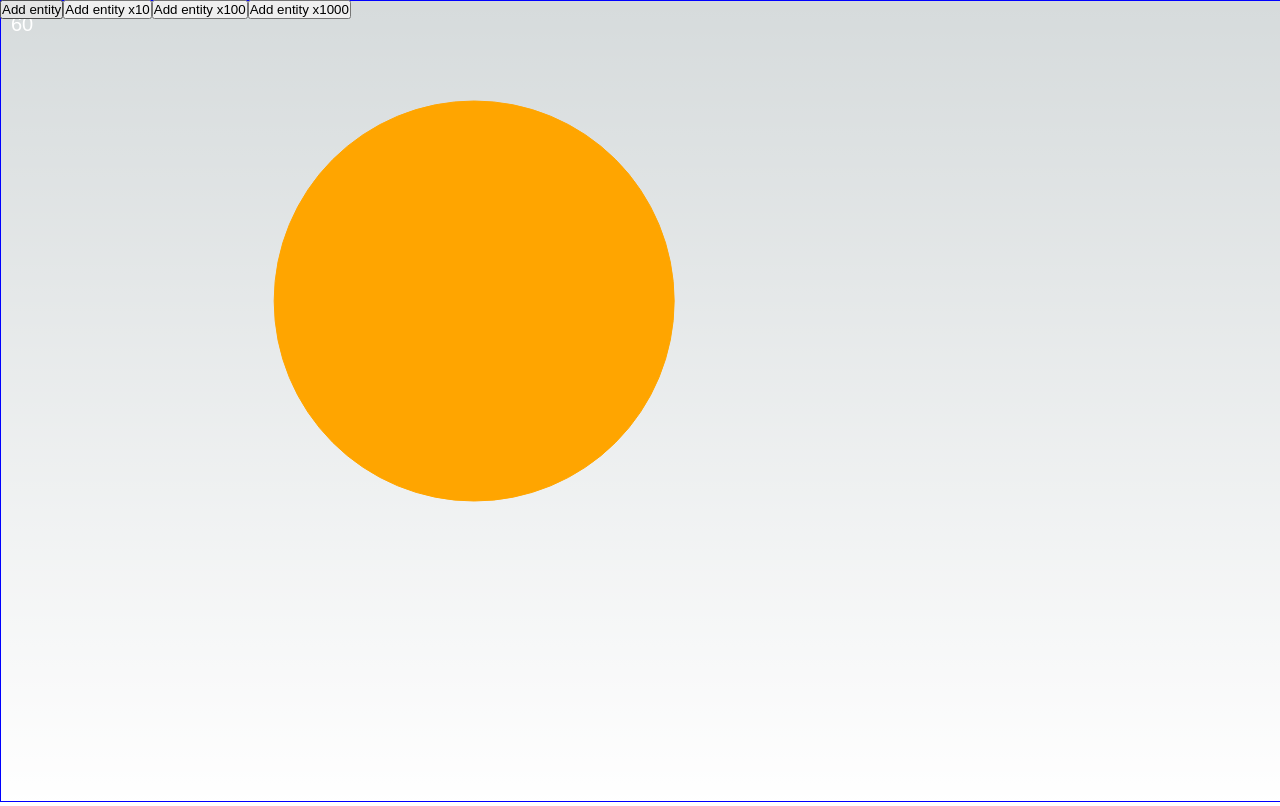
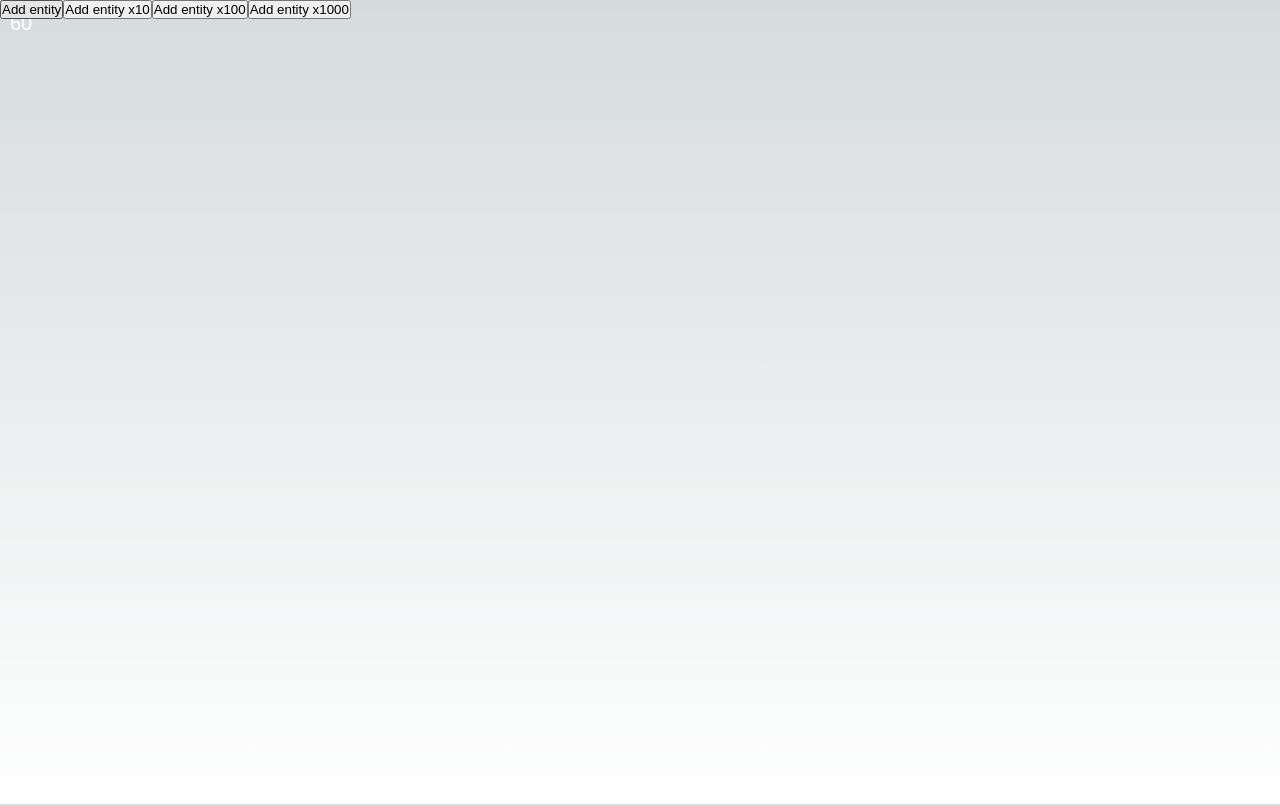
Before and after one commit to Hoijof/EngineXf, a Next.js app: page / in a window 1280 px wide. Built offline with nearby package versions, Linux system fonts and the light colour scheme.

Commit message:
feat: add touch controls

```diff
--- a/domain/TestEntity1.ts
+++ b/domain/TestEntity1.ts
@@ -15,8 +15,8 @@ export class TestEntity1 extends Entity {
         this.addComponent(new PhysicsComponent({
             speed: new DOMPoint(10, 10),
             ...physicsComponent
-        }, this.componentMethods));
+        }));
 
-        this.addComponent(new RenderComponent({ color: "random", shape: "circle"}, this.componentMethods));
+        this.addComponent(new RenderComponent({ color: "random", shape: "circle"}));
     }
 }
--- a/engine/Component.ts
+++ b/engine/Component.ts
@@ -16,4 +16,8 @@ export class Component {
     onCollision(other: Entity, transform: Transform) {
         // console.log("onCollision", this, other);
     }
+
+    addListeners(componentMethods: any = {}) {
+
+    }
 }
--- a/engine/Entity.ts
+++ b/engine/Entity.ts
@@ -36,6 +36,8 @@ export class Entity {
 
     addComponent(component: Component) {
         this.components.push(component);
+
+        component.addListeners(this.componentMethods);
     }
 
     removeComponent(component: Component) {
--- a/engine/globalCollisions.ts
+++ b/engine/globalCollisions.ts
@@ -3,7 +3,7 @@ import { Entity } from "./Entity";
 export function checkCollisions(entities: Entity[], width: number, height: number) {
     for (let i = 0; i < entities.length; i++) {
         // Check for edge collisions
-        entities[i].componentMethods.checkEdgeCollisions(entities[i].transform, width, height);
+        entities[i].componentMethods.checkEdgeCollisions(entities[i].transform, {width, height});
 
         for (let j = i + 1; j < entities.length; j++) {
             if (isIntersecting(entities[i], entities[j])) {
--- a/engine/index.ts
+++ b/engine/index.ts
@@ -1,11 +1,11 @@
 import { gk, sk } from '../consts';
-import {Engine, Mouse, PHASE} from '../types';
+import { Engine, Mouse, PHASE } from '../types';
 import { Entity } from './Entity';
 import { Component } from './Component';
 import { checkCollisions } from './globalCollisions';
 
 let engine: Engine;
-let updateCallback = (engine: Engine) => {};
+let updateCallback = (engine: Engine) => { };
 
 export function init(canvas: HTMLCanvasElement, uc: (engine: Engine) => void) {
     engine = {
@@ -37,6 +37,10 @@ export function init(canvas: HTMLCanvasElement, uc: (engine: Engine) => void) {
             pressed: new Set(),
             released: new Set(),
         },
+        touch: {
+            ongoingTouches: [],
+            endedTouches: [],
+        }
     };
 
     resize(window.innerWidth, window.innerHeight);
@@ -103,28 +107,14 @@ export function cleanup() {
 
     engine.keyboard.pressed.clear();
     engine.keyboard.released.clear();
+
+    engine.touch.endedTouches = [];
 }
 
 export function draw() {
     const { canvas, ctx, fps, width, height, mouse, keyboard } = engine;
 
     ctx.clearRect(0, 0, width, height);
-
-    // Draw fps counter
-    ctx.fillStyle = 'white';
-    ctx.font = '20px Arial';
-    ctx.fillText(fps.toString(), 10, 30);
-
-    // Draw mouse position
-    if (gk('DEBUG')) {
-        // ctx.strokeRect(0, 0, canvas.width, canvas.height);
-        ctx.fillText(`x: ${mouse.x} y: ${mouse.y} down: ${mouse.down} up: ${mouse.up} pressed: ${mouse.pressed} released: ${mouse.released} wheel: ${mouse.wheel}`, 10, 60);
-
-        ctx.fillText(`Down: ${Array.from(keyboard.down).join(' ')}`, 10, 90);
-        ctx.fillText(`Up: ${Array.from(keyboard.up).join(' ')}`, 10, 120);
-
-        ctx.fillText(`width: ${width} height: ${height}`, 100, 30);
-    }
 
     // Draw Entities
     engine.entities.forEach(entity => {
@@ -137,6 +127,41 @@ export function draw() {
         }
     });
 
+    // Draw fps counter
+    ctx.fillStyle = 'white';
+    ctx.strokeStyle = 'white';
+    ctx.font = '20px Arial';
+
+    // Draw mouse position
+    if (gk('DEBUG')) {
+        ctx.fillStyle = 'black';
+        ctx.strokeRect(0, 0, canvas.width, canvas.height);
+        ctx.fillRect(0, 0, 800, 150);
+
+        ctx.fillStyle = 'white';
+        ctx.fillText(`x: ${mouse.x} y: ${mouse.y} down: ${mouse.down} up: ${mouse.up} pressed: ${mouse.pressed} released: ${mouse.released} wheel: ${mouse.wheel}`, 10, 60);
+
+        ctx.fillText(`Down: ${Array.from(keyboard.down).join(' ')}`, 10, 90);
+        ctx.fillText(`Up: ${Array.from(keyboard.up).join(' ')}`, 10, 120);
+
+        ctx.fillText(`width: ${width} height: ${height}`, 100, 30);
+
+        // Draw touch
+        ctx.fillStyle = 'yellow';
+        ctx.strokeStyle = 'blue';
+        ctx.lineWidth = 4;
+
+        for (let i = 0; i < engine.touch.ongoingTouches.length; i++) {
+            const { x, y } = engine.touch.ongoingTouches[i];
+
+            ctx.beginPath();
+            ctx.arc(x, y, 4, 0, 2 * Math.PI, false); // a circle at the start
+            ctx.fill();
+            ctx.stroke();
+        }
+    }
+
+    ctx.fillText(fps.toString(), 10, 30);
 }
 
 export function resize(width: number, height: number) {
@@ -166,7 +191,7 @@ export function addKeyDown(key: string) {
 
 
 export function addKeyUp(key: string) {
-    const {keyboard} = engine;
+    const { keyboard } = engine;
 
     if (keyboard.keys.has(key)) {
         keyboard.up.add(key);
@@ -175,7 +200,125 @@ export function addKeyUp(key: string) {
     }
 }
 
-export function addEntity(entity : Entity) {
+// #region Touch
+function handleStart(evt: TouchEvent) {
+    const { ctx } = engine;
+
+    evt.preventDefault();
+    console.log('touchstart.');
+    const el = document.getElementById('canvas');
+    const touches = evt.changedTouches;
+
+    for (let i = 0; i < touches.length; i++) {
+        console.log(`touchstart: ${i}.`);
+        engine.touch.ongoingTouches.push(copyTouch(touches[i]));
+        const color = colorForTouch(touches[i]);
+        console.log(`color of touch with id ${touches[i].identifier} = ${color}`);
+        ctx.beginPath();
+        ctx.arc(touches[i].pageX, touches[i].pageY, 4, 0, 2 * Math.PI, false);  // a circle at the start
+        ctx.fillStyle = color;
+        ctx.fill();
+    }
+}
+
+function handleMove(evt: TouchEvent) {
+    const { ctx, touch: { ongoingTouches } } = engine;
+
+    evt.preventDefault();
+    const el = document.getElementById('canvas') as HTMLCanvasElement;
+    const touches = evt.changedTouches;
+
+    for (let i = 0; i < touches.length; i++) {
+        const color = colorForTouch(touches[i]);
+        const idx = ongoingTouchIndexById(touches[i].identifier);
+
+        if (idx >= 0) {
+            console.log(`continuing touch ${idx}`);
+            ctx.beginPath();
+            console.log(`ctx.moveTo( ${ongoingTouches[idx].x}, ${ongoingTouches[idx].y} );`);
+            ctx.moveTo(ongoingTouches[idx].x, ongoingTouches[idx].y);
+            console.log(`ctx.lineTo( ${touches[i].pageX}, ${touches[i].pageY} );`);
+            ctx.lineTo(touches[i].pageX, touches[i].pageY);
+            ctx.lineWidth = 4;
+            ctx.strokeStyle = color;
+            ctx.stroke();
+
+            ongoingTouches.splice(idx, 1, copyTouch(touches[i]));  // swap in the new touch record
+        } else {
+            console.log('can\'t figure out which touch to continue');
+        }
+    }
+}
+
+function handleEnd(evt: TouchEvent) {
+    const { ctx, touch: { ongoingTouches, endedTouches } } = engine;
+
+    evt.preventDefault();
+    console.log("touchend");
+    const el = document.getElementById('canvas');
+
+    const touches = evt.changedTouches;
+
+    for (let i = 0; i < touches.length; i++) {
+        const color = colorForTouch(touches[i]);
+        let idx = ongoingTouchIndexById(touches[i].identifier);
+
+        if (idx >= 0) {
+            ctx.lineWidth = 4;
+            ctx.fillStyle = color;
+            ctx.beginPath();
+            ctx.moveTo(ongoingTouches[idx].x, ongoingTouches[idx].y);
+            ctx.lineTo(touches[i].pageX, touches[i].pageY);
+            ctx.fillRect(touches[i].pageX - 4, touches[i].pageY - 4, 8, 8);  // and a square at the end
+            ongoingTouches.splice(idx, 1);  // remove it; we're done
+            endedTouches.push(copyTouch(touches[i]));
+        } else {
+            console.log('can\'t figure out which touch to end');
+        }
+    }
+}
+
+function handleCancel(evt: TouchEvent) {
+    evt.preventDefault();
+    console.log('touchcancel.');
+    const touches = evt.changedTouches;
+
+    for (let i = 0; i < touches.length; i++) {
+        let idx = ongoingTouchIndexById(touches[i].identifier);
+        engine.touch.ongoingTouches.splice(idx, 1);  // remove it; we're done
+    }
+}
+
+function colorForTouch(touch: Touch) {
+    let r: any = (touch.identifier + 5) % 16;
+    let g: any = Math.floor((touch.identifier + 6) / 3) % 16;
+    let b: any = Math.floor((touch.identifier + 4) / 7) % 16;
+    r = r.toString(16); // make it a hex digit
+    g = g.toString(16); // make it a hex digit
+    b = b.toString(16); // make it a hex digit
+    const color = `#${r}${g}${b}`;
+    return 'white';
+}
+
+function copyTouch({ identifier, pageX, pageY }: Touch) {
+    return { identifier, x: pageX, y: pageY };
+}
+
+function ongoingTouchIndexById(idToFind: number) {
+    const { ongoingTouches } = engine.touch;
+
+    for (let i = 0; i < ongoingTouches.length; i++) {
+        const id = ongoingTouches[i].identifier;
+
+        if (id === idToFind) {
+            return i;
+        }
+    }
+    return -1;    // not found
+}
+// #endregion
+
+export function addEntity(entity: Entity) {
     engine.entities.add(entity);
 }
 
@@ -191,6 +334,19 @@ function setListeners() {
             sk('DEBUG', !gk('DEBUG'));
         }
     });
+
+    // #region Setup events
+    window.onresize = () => {
+        resize(window.innerWidth, window.innerHeight);
+    };
+
+    const el = document.getElementById('canvas') as HTMLCanvasElement;
+    el.addEventListener('touchstart', handleStart);
+    el.addEventListener('touchend', handleEnd);
+    el.addEventListener('touchcancel', handleCancel);
+    el.addEventListener('touchmove', handleMove);
+
+    console.log('Touch Initialized.');
 }
 
 // #endRegion
--- a/pages/index.tsx
+++ b/pages/index.tsx
@@ -4,6 +4,7 @@ import { useEffect, useRef } from 'react'
 import { gk } from '../consts';
 
 import {init, step, resize, mouseUpdate, addKeyUp, addKeyDown, addEntity, clearEntities} from '../engine/index';
+import { Transform } from '../engine/Transform';
 import { getRandomFloat } from '../utils';
 import { TestEntity1 } from './../domain/TestEntity1';
 
@@ -24,11 +25,6 @@ export default function Home() {
 
       requestAnimationFrame(render);
     }
-
-    // #region Setup events
-    window.onresize = () => {
-      resize(window.innerWidth, window.innerHeight);
-    };
 
     document.addEventListener('mousemove', (e) => {
       const canvas = canvasRef.current as unknown as HTMLCanvasElement;
@@ -85,17 +81,29 @@ export default function Home() {
       if (engine.keyboard.pressed.has('r')) {
         clearEntities();
       }
+
+      if (engine.mouse.pressed) {
+        addRandomEntity({position: new DOMPoint(engine.mouse.x, engine.mouse.y)});
+      }
+
+      const { endedTouches } = engine.touch;
+
+      if (endedTouches.length) {
+        for (const touch of endedTouches) {
+          addRandomEntity({position: new DOMPoint(touch.x, touch.y)});
+        }
+      }
     });
 
     render();
     // setup game?
 
 
-    addEntity(new TestEntity1({ name: 'Manolo', transform: {position: new DOMPoint(150, 300), scale: new DOMPoint(100, 200)}, physicsComponent: {speed: new DOMPoint(-50, 0)}}));
-    addEntity(new TestEntity1({ name: 'Manolo', transform: {position: new DOMPoint(120, 300), scale: new DOMPoint(200, 200)}, physicsComponent: {speed: new DOMPoint(50, 0)}}));
+    // addEntity(new TestEntity1({ name: 'Manolo', transform: {position: new DOMPoint(150, 300), scale: new DOMPoint(100, 200)}, physicsComponent: {speed: new DOMPoint(-50, 0)}}));
+    // addEntity(new TestEntity1({ name: 'Manolo', transform: {position: new DOMPoint(120, 300), scale: new DOMPoint(200, 200)}, physicsComponent: {speed: new DOMPoint(50, 0)}}));
   });
 
-  const addRandomEntity = () => {
+  const addRandomEntity = (transform: Partial<Transform> | any = {}) => {
     const x = Math.random() * window.innerWidth;
     const y = Math.random() * window.innerHeight;
 
@@ -103,7 +111,7 @@ export default function Home() {
     const speed = new DOMPoint(getRandomFloat(-50, 50), getRandomFloat(-50, 50));
     const scale = new DOMPoint(getRandomFloat(8, 25), getRandomFloat(8, 25));
 
-    addEntity(new TestEntity1({name: 'manolo', transform: {position, scale}, physicsComponent: {speed}}));
+    addEntity(new TestEntity1({name: 'manolo', transform: {position, scale, ...transform}, physicsComponent: {speed}}));
   }
 
   const addRandomEntityTimes = (times: number) => {
@@ -122,7 +130,7 @@ export default function Home() {
         <link rel="icon" href="/favicon.ico" />
       </Head>
       <main >
-        <canvas id='mainCanvas' ref={canvasRef} style={{border: '1px solid blue'}} />
+        <canvas id='canvas' ref={canvasRef} />
         <div style={{position: "fixed", top: 0, left: 0, zIndex: 1000}}>
           <button onClick={addRandomEntity}>Add entity</button>
           <button onClick={addRandomEntityTimes(10)}>Add entity x10</button>
--- a/types.ts
+++ b/types.ts
@@ -15,6 +15,12 @@ export interface Engine {
     height: number;
     mouse: Mouse;
     keyboard: Keyboard;
+    touch: Touch;
+}
+
+export interface Touch {
+    ongoingTouches: any[];
+    endedTouches: any[];
 }
 
 export interface Mouse {
```
Also changed, not shown: engine/components/PhysicsComponent.ts (+11 -9 lines), engine/components/RenderComponent.ts (+22 -4 lines).
